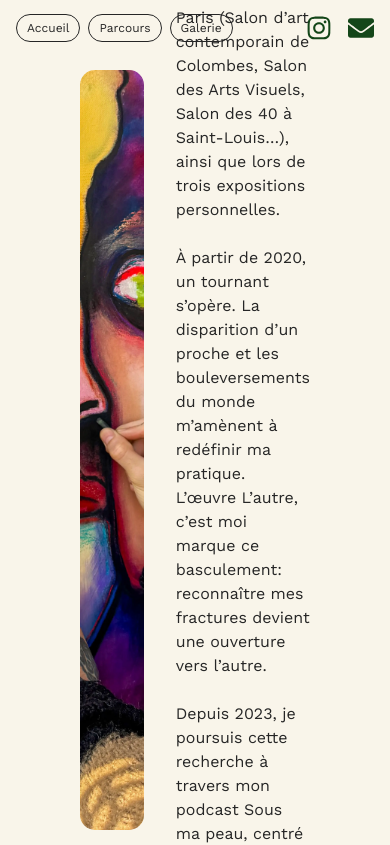
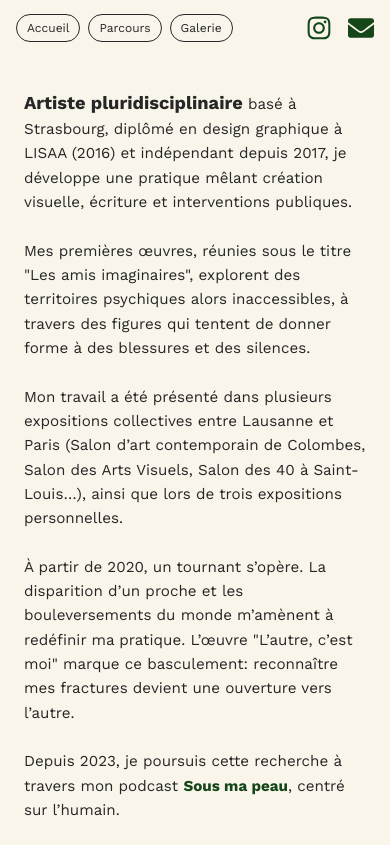
Before and after one commit to Lxvia/portfolio-valentin-cannarozzo-next, a Next.js app: page /parcours in a window 390 px wide. Shown: the top 845 px of the page. Built offline with nearby package versions, Linux system fonts and the light colour scheme; no server answers.

Commit message:
modifs parcours et modale gallery

```diff
--- a/src/app/components/ParcoursHeader.module.scss
+++ b/src/app/components/ParcoursHeader.module.scss
@@ -11,7 +11,6 @@
     .headerLeft {
         width: 40%;
         display: flex;
-
 
         .imgWrapper {
             width: auto;
@@ -33,10 +32,77 @@
         justify-content: center;
         overflow: visible;
 
-        h1 {
-            margin-left: -0.1em;
-            color: $noir;
-            font-size: 6em;
+        span {
+            font-weight: bold;
+            font-size: 1.2em;
+        }
+
+        a {
+            font-weight: bold;
+            color: $vert;
+        }
+
+        a:hover {
+            text-decoration: underline;
+        }
+
+        p {
+            font-size: 0.95em;
+            line-height: 1.6;
         }
     }
 }
+
+// ─── Tablette ────────────────────────────────────────────────────────────────
+@media (max-width: 1024px) {
+    .parcoursContainer {
+        margin: 0 2em;
+        height: auto; // ← accepte le scroll
+        padding: 2em 0; // ← ajoute du padding
+    }
+
+    .headerRight {
+        p {
+            font-size: 0.85em;
+        }
+    }
+}
+
+// ─── Mobile ───────────────────────────────────────────────────────────────────
+@media (max-width: 820px) {
+    .parcoursContainer {
+        height: auto;
+        margin: 0 1.5em;
+        flex-direction: column;
+        align-items: flex-start;
+        padding: 2em 0;
+        gap: 2em;
+    }
+
+    .headerRight {
+        width: 100% !important;
+        order: 1;
+
+        p {
+            font-size: 0.95em;
+        }
+    }
+
+    .headerLeft {
+        width: 100% !important;
+        order: 2;
+        justify-content: center;
+
+        .imgWrapper {
+            width: 100% !important;
+            height: 70vw; // ← plus grand
+            max-height: 500px; // ← augmente le max
+
+            img {
+                width: 100%;
+                height: 100%;
+                object-fit: cover;
+            }
+        }
+    }
+}
--- a/src/app/components/ParcoursHeader.tsx
+++ b/src/app/components/ParcoursHeader.tsx
@@ -16,15 +16,15 @@ export default function ParcoursHeader() {
             </div>
             <div className={styles.headerRight}>
                 <p>
-                    <b>Artiste pluridisciplinaire</b> basé à Strasbourg, diplômé en design graphique à LISAA (2016) et indépendant depuis 2017, je développe une pratique mêlant création visuelle, écriture et interventions publiques.<br /><br />
+                    <span>Artiste pluridisciplinaire</span> basé à Strasbourg, diplômé en design graphique à LISAA (2016) et indépendant depuis 2017, je développe une pratique mêlant création visuelle, écriture et interventions publiques.<br /><br />
 
-                    Mes premières œuvres, réunies sous le titre Les amis imaginaires, explorent des territoires psychiques alors inaccessibles, à travers des figures qui tentent de donner forme à des blessures et des silences.<br /><br />
+                    Mes premières œuvres, réunies sous le titre "Les amis imaginaires", explorent des territoires psychiques alors inaccessibles, à travers des figures qui tentent de donner forme à des blessures et des silences.<br /><br />
 
                     Mon travail a été présenté dans plusieurs expositions collectives entre Lausanne et Paris (Salon d’art contemporain de Colombes, Salon des Arts Visuels, Salon des 40 à Saint-Louis…), ainsi que lors de trois expositions personnelles.<br /><br />
 
-                    À partir de 2020, un tournant s’opère. La disparition d’un proche et les bouleversements du monde m’amènent à redéfinir ma pratique. L’œuvre L’autre, c’est moi marque ce basculement: reconnaître mes fractures devient une ouverture vers l’autre.<br /><br />
+                    À partir de 2020, un tournant s’opère. La disparition d’un proche et les bouleversements du monde m’amènent à redéfinir ma pratique. L’œuvre "L’autre, c’est moi" marque ce basculement: reconnaître mes fractures devient une ouverture vers l’autre.<br /><br />
 
-                    Depuis 2023, je poursuis cette recherche à travers mon podcast Sous ma peau, centré sur l’humain.<br /><br />
+                    Depuis 2023, je poursuis cette recherche à travers mon podcast <a href='https://www.instagram.com/sous_ma_peau/' target='blank'>Sous ma peau</a>, centré sur l’humain.<br /><br />
 
                     J’ai également collaboré avec des artistes comme Agnès Thurnauer dans le cadre du 1% artistique de l’Eurométropole et participé aux colloques Engagements de l’UQAM.<br /><br />
 
```
Also changed, not shown: src/app/components/Gallery/ArtworkModal/ArtworkModal.tsx (+7 -0 lines), src/app/components/Gallery/ArtworkModal/styles.module.scss (+4 -4 lines).
